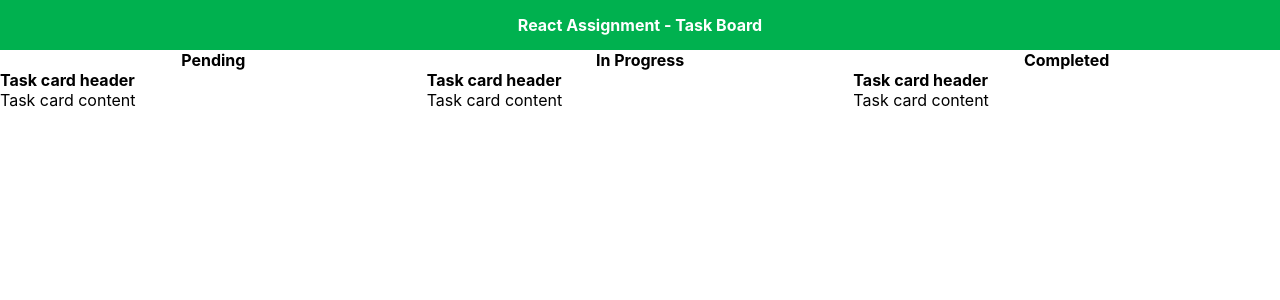
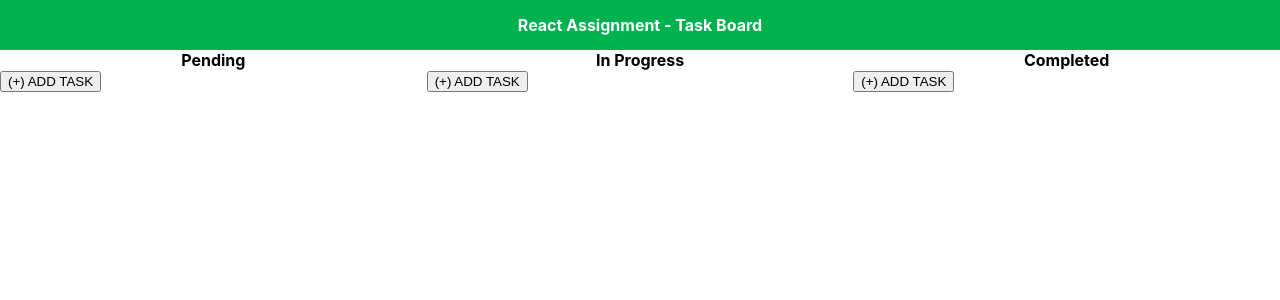
Before and after one commit to Puayny/react-trello-clone, a React (Create React App) app: page / in a window 1280 px wide. Shown: the top 300 px of the page. Built offline with nearby package versions, Linux system fonts and the light colour scheme.

Commit message:
Add "Add Task" ability for each subboard

```diff
--- a/src/App.js
+++ b/src/App.js
@@ -28,13 +28,26 @@ class TaskCard extends React.Component {
 class Subboard extends React.Component {
   constructor(props) {
     super(props);
+    this.state = {
+      taskCardIds: [],
+    }
+  }
+
+  addTask() {
+    this.setState({ taskCardIds: this.state.taskCardIds.concat(null) });
   }
 
   render() {
+    const taskCards = this.state.taskCardIds.map(function (item, index) {
+      return <TaskCard />
+    })
     return (
       <section className="subboard">
         <header className="subboard-header">{this.props.subboardName}</header>
-        <TaskCard />
+        {taskCards}
+        <button onClick={() => this.addTask()}>
+          (+) ADD TASK
+        </button>
       </section>
     )
   }
```
